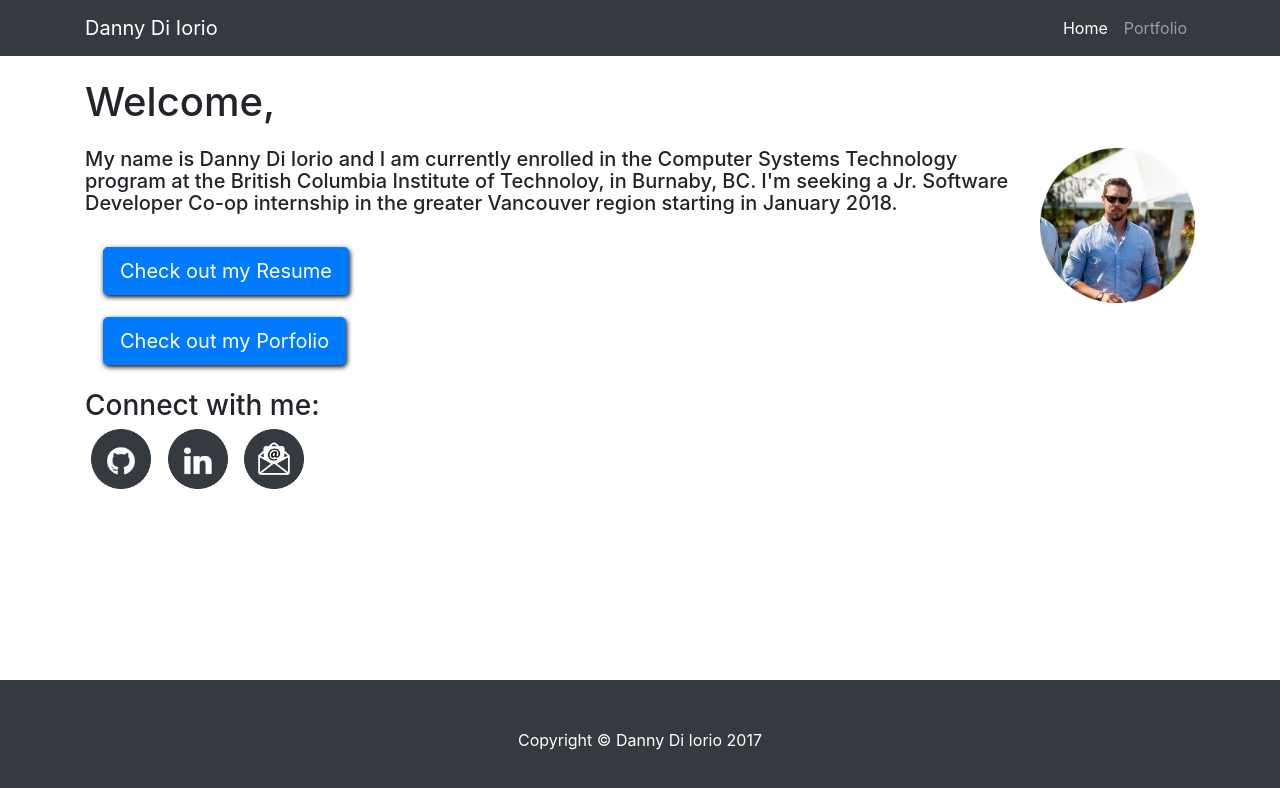
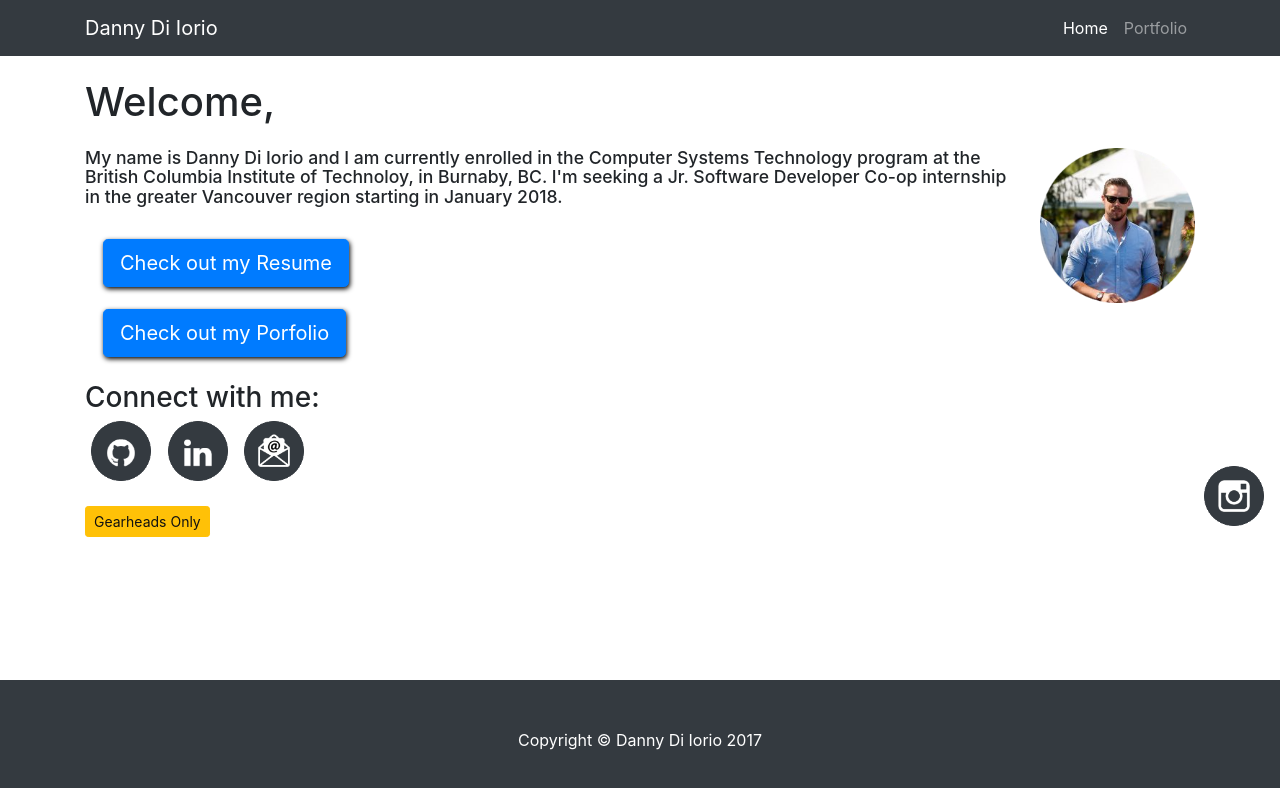
Before and after one commit to ddiiorio/ddiiorio-website, a website: page index.html in a window 1280 px wide. Drawn offline with Linux system fonts and the light colour scheme.

Commit message:
add slide out link

```diff
--- a/css/style.css
+++ b/css/style.css
@@ -5,13 +5,17 @@ html {
 
 body {
     padding-top: 54px;
-    margin-bottom: 120px;
+    margin-bottom: 140px;
 }
 
 @media (min-width: 992px) {
     body {
         padding-top: 56px;
     }
+}
+
+.greeting {
+    font-size: 1.1em;
 }
 
 .pagination {
@@ -53,3 +57,38 @@ body {
     width: 100%;
     height: 120px;
 }
+
+/* ---------------- */
+
+.sidebar {
+    position: fixed;
+    top: 450px;
+    bottom: 240px;
+    right: 0;
+    width: 100px;
+    transition: transform 0.3s ease-out;
+}
+
+.sidebar.is-hidden {
+    transform: translateX(300px);
+}
+
+.sidebar ul {
+    margin: 0;
+    padding: 0;
+}
+
+.sidebar li {
+    list-style: none;
+}
+
+.sidebar a {
+    display: block;
+    padding: 1em 1.5em;
+    text-decoration: none;
+}
+
+.sidebar a:hover {
+    opacity: 0.7;
+    text-decoration: none;
+}
--- a/index.html
+++ b/index.html
@@ -47,10 +47,10 @@
     <div class="col-xs-9 ">
         <img src="img/dd.png" class="pull-right img-responsive ddImg"/>
     </div>
-    <h5 class="my-4">
+    <h6 class="my-4 greeting">
         My name is Danny Di Iorio and I am currently enrolled in the Computer Systems Technology program at the British Columbia Institute of Technoloy, in Burnaby, BC.
         I'm seeking a Jr. Software Developer Co-op internship in the greater Vancouver region starting in January 2018.
-    </h5>
+    </h6>
 
     <div class="row">
         <div class="col-md-7 my-1">
@@ -79,6 +79,30 @@
 
 </div>
 
+<!-- Slideout -->
+<div class="container">
+    <a href="#" class="btn btn-warning btn-sm">Gearheads Only</a>
+</div>
+
+<div class="sidebar">
+    <ul>
+        <li><a href="https://www.instagram.com/6666frs/"><img src="img/instagram.png" width="60" height="60"></a></li>
+    </ul>
+</div>
+
+<script>
+    const button = document.querySelector('.btn')
+    const sidebar = document.querySelector('.sidebar')
+
+    button.addEventListener('click', function() {
+        if (sidebar.classList.contains('is-hidden')) {
+            sidebar.classList.remove('is-hidden')
+        } else {
+            sidebar.classList.add('is-hidden')
+        }
+    })
+</script>
+
 <!-- Footer -->
 <footer class="py-5 bg-dark footer">
     <div class="container">
```
Also changed, not shown: img/instagram.png (added).
